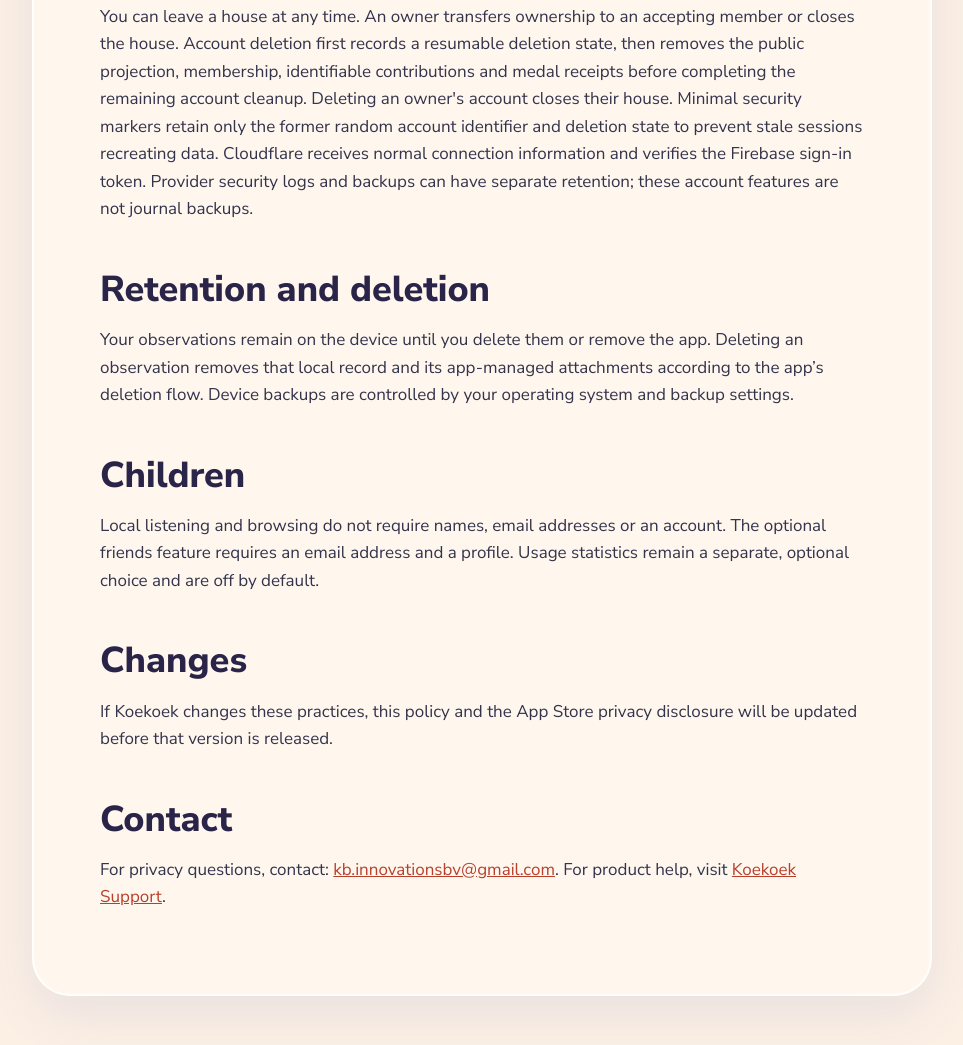
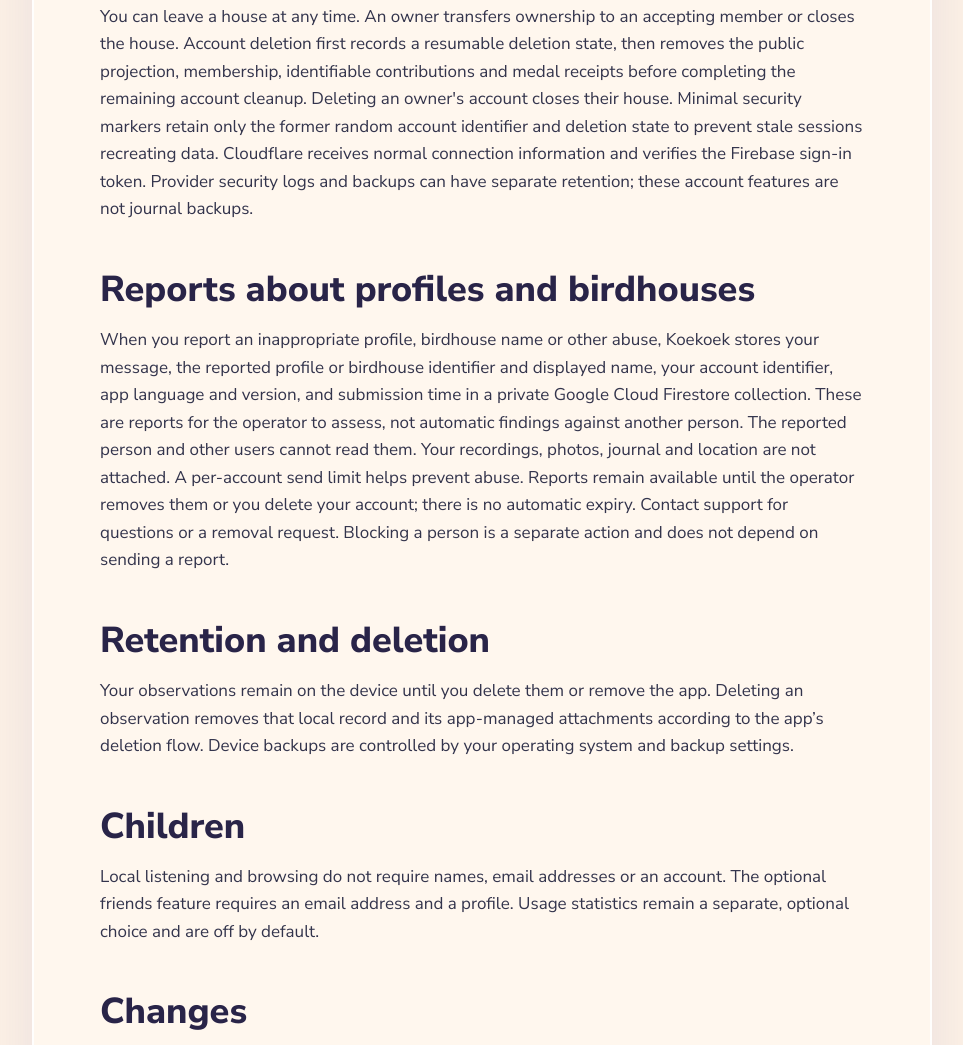
Before and after one commit to keesbosch1996/birdex-support, a plain HTML site: page privacy/index.html in a window 1280 px wide. Shown: the part 7066-8111 px from the top of the page, without its empty margins (158-1121 px from the left). Drawn offline with Linux system fonts and the light colour scheme.

Commit message:
Update Koekoek website

```diff
--- a/privacy/index.html
+++ b/privacy/index.html
@@ -82,7 +82,9 @@
       <p>Weekly submissions remain provisional through a 24-hour synchronization period. Raw contribution records are removed when that week is finalized; the service retains anonymous house awards and species history. Only current and preceding-week identifiable result summaries are kept, and departure removes that person's identity and open contributions. Personal medal receipts and their count remain private to the account and visible in aggregate to its current house after moving houses. They are removed on account deletion. Later local edits do not normally rewrite finalized awards, and a deletion that has not synced before finalization cannot be known to the service.</p>
       <p>You can leave a house at any time. An owner transfers ownership to an accepting member or closes the house. Account deletion first records a resumable deletion state, then removes the public projection, membership, identifiable contributions and medal receipts before completing the remaining account cleanup. Deleting an owner's account closes their house. Minimal security markers retain only the former random account identifier and deletion state to prevent stale sessions recreating data. Cloudflare receives normal connection information and verifies the Firebase sign-in token. Provider security logs and backups can have separate retention; these account features are not journal backups.</p>
 
-      <h2>Retention and deletion</h2>
+      <h2>Reports about profiles and birdhouses</h2>
+<p>When you report an inappropriate profile, birdhouse name or other abuse, Koekoek stores your message, the reported profile or birdhouse identifier and displayed name, your account identifier, app language and version, and submission time in a private Google Cloud Firestore collection. These are reports for the operator to assess, not automatic findings against another person. The reported person and other users cannot read them. Your recordings, photos, journal and location are not attached. A per-account send limit helps prevent abuse. Reports remain available until the operator removes them or you delete your account; there is no automatic expiry. Contact support for questions or a removal request. Blocking a person is a separate action and does not depend on sending a report.</p>
+<h2>Retention and deletion</h2>
       <p>Your observations remain on the device until you delete them or remove the app. Deleting an observation removes that local record and its app-managed attachments according to the app’s deletion flow. Device backups are controlled by your operating system and backup settings.</p>
 
       <h2>Children</h2>
```
Also changed, not shown: nl/privacy/index.html (+2 -0 lines).
